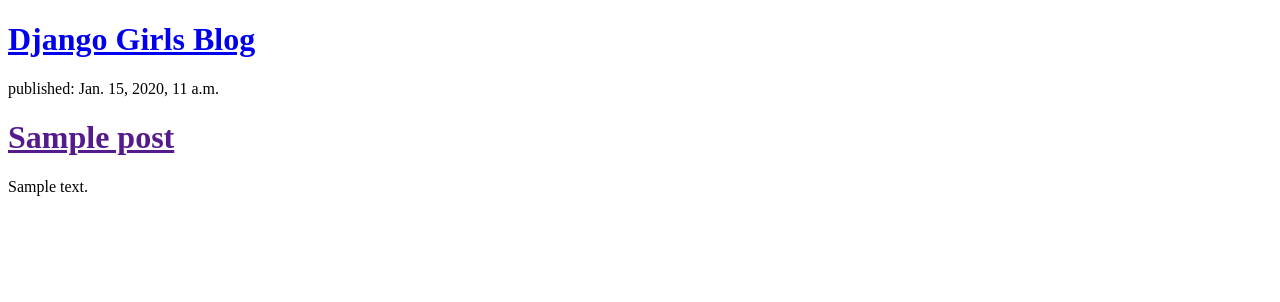
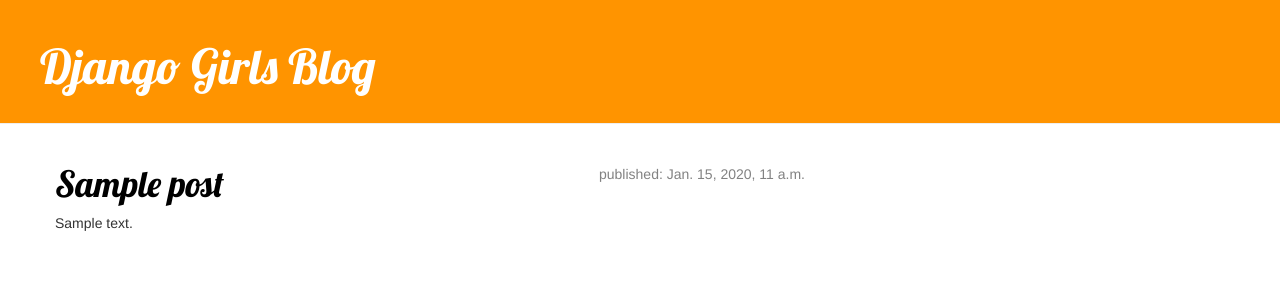
Before and after one commit to andrejli/my-first-blog, a Django app: template blog/templates/blog/post_list.html in a window 1280 px wide. Shown: the top 302 px of the page. Run offline with Django 3.2, Linux system fonts and the light colour scheme; the template is opened without the code that fills it: values that come from a table or form of the project are taken from there, others are empty; tables that the repository leaves empty hold one stand-in row (values such as "Sample post"); some libraries are stand-ins or nearby versions.

Commit message:
Modified templates

```diff
--- a/blog/static/css/blog.css
+++ b/blog/static/css/blog.css
@@ -0,0 +1,49 @@
+
+
+.page-header {
+    background-color: #ff9400;
+    margin-top: 0;
+    padding: 20px 20px 20px 40px;
+}
+
+.page-header h1, .page-header h1 a, .page-header h1 a:visited, .page-header h1 a:active{
+    color: #ffffff;
+    font-size: 36pt;
+    text-decoration: none;
+}
+
+.content {
+    margin-left: 40px;
+}
+
+h1, h2, h3, h4 {
+    font-family: 'Lobster', cursive;
+}
+
+.date {
+    float: right;
+    color: #828282;
+}
+
+.save {
+    float: right;
+}
+
+.post-form textarea, .post-form input {
+    width: 100%;
+}
+
+.top-menu, .top-menu:hover, .top-menu:visited {
+    color: #ffffff;
+    float: right;
+    font-size: 26pt;
+    margin-right: 20px;
+}
+
+.post {
+    margin-bottom: 70px;
+}
+
+.post h1 a, post h1 a:visited {
+    color: #000000;
+}
--- a/blog/templates/blog/post_list.html
+++ b/blog/templates/blog/post_list.html
@@ -1,19 +1,32 @@
 <!DOCTYPE html>
+{% load staticfiles %}
 <html lang="en">
 <head>
-    <meta charset="UTF-8">
-    <title>First</title>
+    <title>Django Girrls blog</title>
+    <link rel="stylesheet" href="//maxcdn.bootstrapcdn.com/bootstrap/3.2.0/css/bootstrap.min.css">
+    <link rel="stylesheet" href="//maxcdn.bootstrapcdn.com/bootstrap/3.2.0/css/bootstrap-theme.min.css">
+    <link rel="stylesheet" href="{% static 'css/blog.css' %}">
+    <link href="https://fonts.googleapis.com/css?family=Lobster&subset=latin,latin-ext" rel="stylesheet" type="text/css">
 </head>
 <body>
-    <div>
+    <div class="page-header">
         <h1><a href="/">Django Girls Blog</a> </h1>
     </div>
-    {% for post in posts %}
-    <div>
-    <p>published: {{ post.published_date }}</p>
-    <h1><a href="">{{ post.title }}</a> </h1>
-    <p>{{ post.text|linebreaksbr }}</p>
-    </div>
-{% endfor %}
+
+        <div class="content container">
+            <div class="row">
+                <div class="col-md-8">
+                    {% for post in posts %}
+                    <div class="post">
+                        <div class="date">
+                            published: {{ post.published_date }}
+                        </div>
+                        <h1><a href="">{{ post.title }}</a> </h1>
+                        <p>{{ post.text|linebreaksbr }}</p>
+                    </div>
+                {% endfor %}
+                </div>
+            </div>
+        </div>
 </body>
 </html>
```
